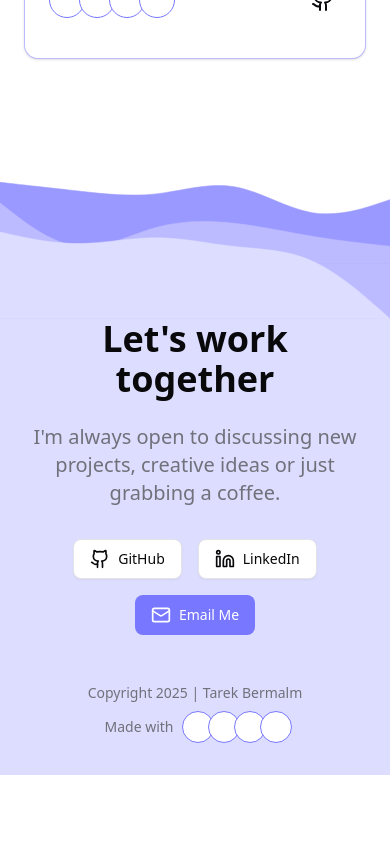
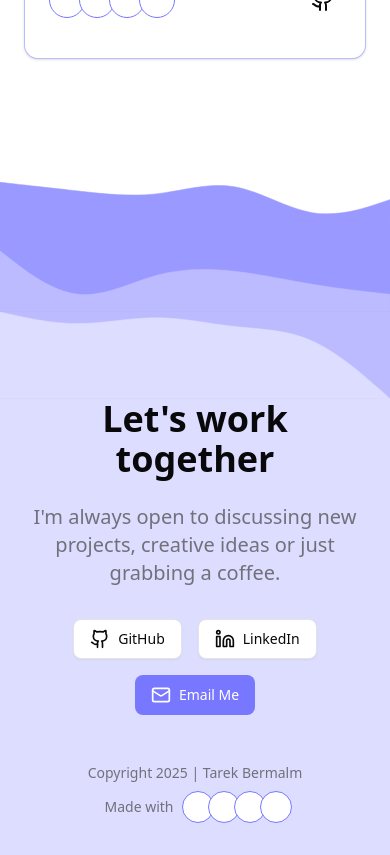
Before and after one commit to tarekfb/portfolio, a Next.js app: page / in a window 390 px wide. Shown: the part 3320-4175 px from the top of the page. Before the commit the page ends 4095 px from the top, so only its background shows below. Built offline with nearby package versions, Linux system fonts and the light colour scheme; some icons are missing.

Commit message:
fix whitespace, simplify breakpoints

```diff
--- a/components/RandomizedDivider.tsx
+++ b/components/RandomizedDivider.tsx
@@ -8,8 +8,8 @@ export default function RandomizedDivider() {
 
     return (
         <>
-            <div className="-mb-30 sm:-mb-40 md:-mb-54 lg:-mb-66 xl:-mb-76 2xl:-mb-82">
-            <svg viewBox="0 0 1440 320" className="w-full">
+            <div className="-mb-96 md:-mb-[40vh]">
+                <svg viewBox="0 0 1440 320" className="w-full">
                     <motion.path
                         className="fill-accent-light stroke-accent-light stroke-2"
                         initial={false}
@@ -17,9 +17,9 @@ export default function RandomizedDivider() {
                         transition={{ duration: 1, ease: "easeInOut" }}
                     />
                 </svg>
-                <div className="h-18 md:h-34 bg-accent-light"></div>
-             </div>
-            <div className="-mb-30 sm:-mb-40 md:-mb-54 lg:-mb-66 xl:-mb-76 2xl:-mb-82">
+                <div className="h-96 bg-accent-light"></div>
+            </div>
+            <div className="-mb-96 md:-mb-[40vh]">
                 <svg viewBox="0 0 1440 320" className="w-full">
                     <motion.path
                         className="fill-accent-lighter stroke-accent-lighter stroke-2 "
@@ -28,7 +28,7 @@ export default function RandomizedDivider() {
                         transition={{ duration: 1, ease: "easeInOut" }}
                     />
                 </svg>
-                <div className="h-22 md:h-34 bg-accent-lighter"></div>
+                <div className="h-96 bg-accent-lighter"></div>
             </div>
             <svg viewBox="0 0 1440 320" className="w-full">
                 <motion.path
```
